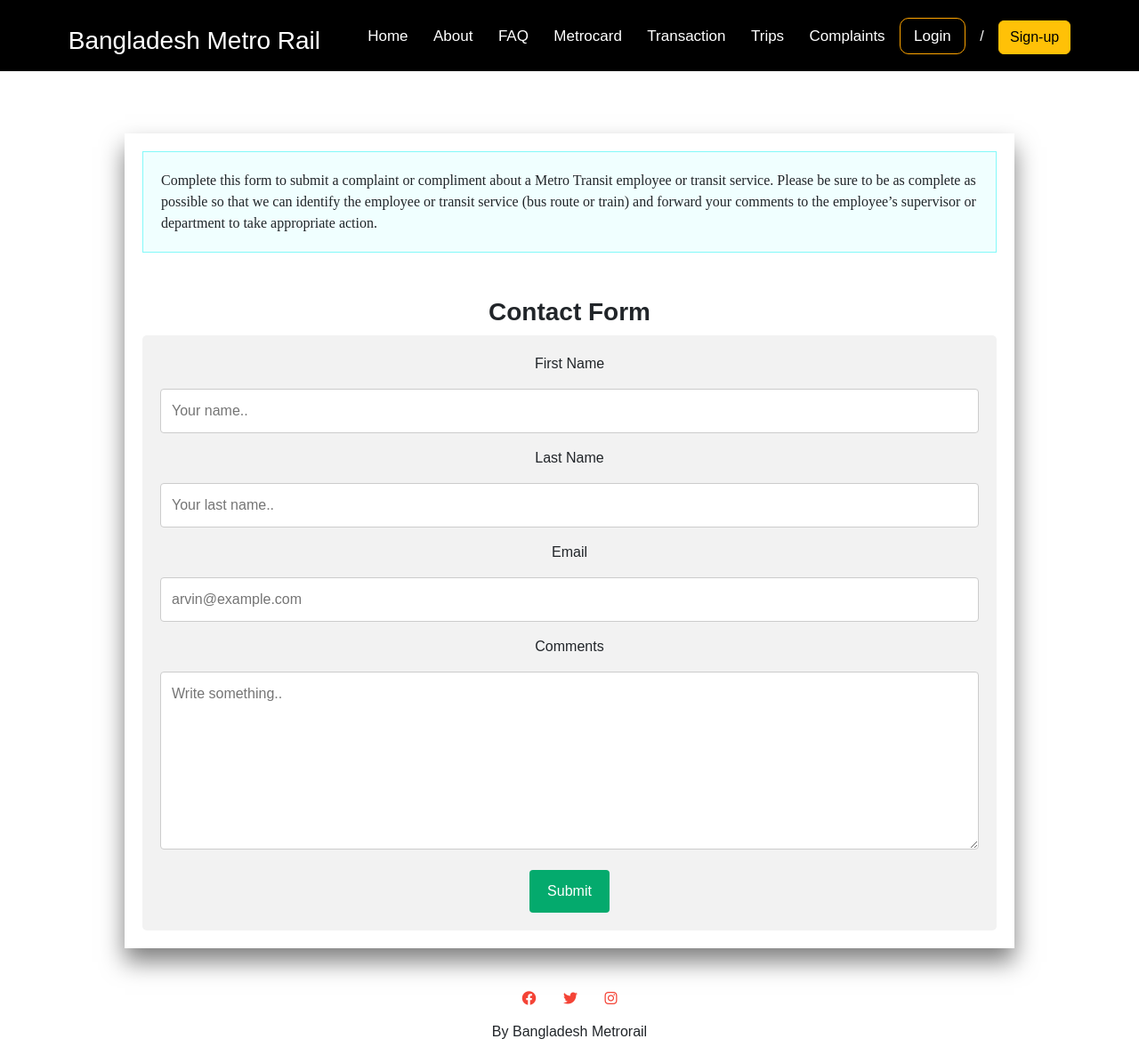
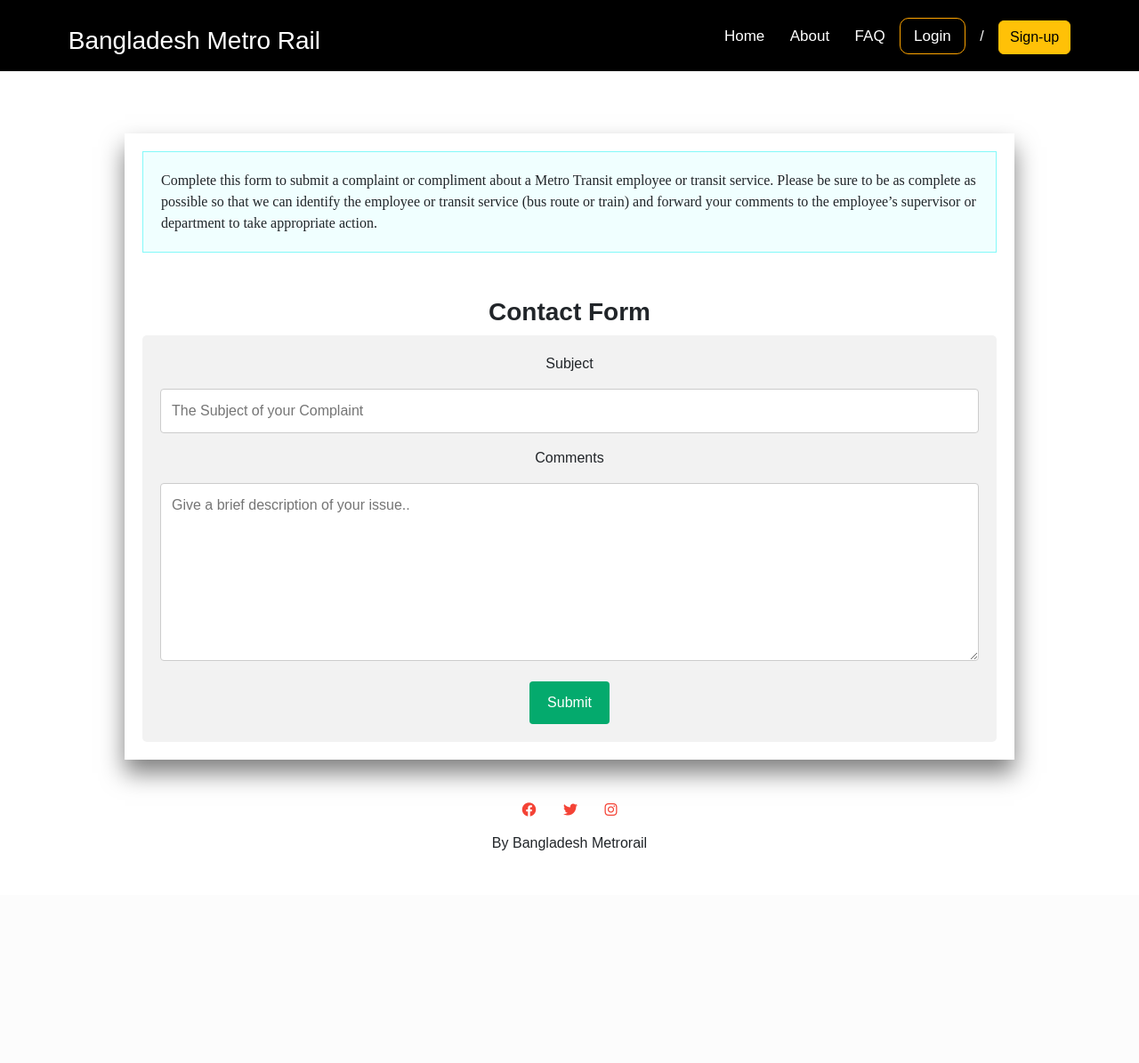
Before and after one commit to ShrCodesNSU/Card-Enrollment-System, a Flask app: page /Complaints in a window 1280 px wide. Shown: the top 1195 px of the page at 89% size. After the commit the page ends 956 px from the top, so only its background shows below. Run offline with Flask 2, Linux system fonts and the light colour scheme; some libraries are stand-ins or nearby versions.

Commit message:
login logout and complaint

```diff
--- a/app.py
+++ b/app.py
@@ -21,7 +21,7 @@ app.config["SESSION_FILE_DIR"] = mkdtemp()
 app.config["SESSION_PERMANENT"] = False
 app.config["SESSION_TYPE"] = "filesystem"
 
-#app.config["SQLALCHEMY_DATABASE_URI"] = "mysql://root:@localhost/metroraileticket.sql"
+#app.config["SQLALCHEMY_DATABASE_URI"] = "mysql://root:password123@localhost/metroraileticket.sql"
 #db = SQLAlchemy(app)
 
 
@@ -38,21 +38,36 @@ app.config["TEMPLATES_AUTO_RELOAD"] = True
 @app.route("/")
 @app.route("/Home")
 def index():
-
-    rows = db.execute("SELECT * FROM accounts WHERE Username = :username", username="Daniel K. Pemberton")
     return render_template("landing.html", rows=rows)
 
 @app.route("/AboutUs")
 def AboutUs():
     return render_template("AboutUs.html")
 
-@app.route("/Complaints")
+@app.route("/Complaints", methods = ["POST", "GET"])
 def Complaints():
-    return render_template("Complaints.html")
+    if request.method == "POST":
+        # Verify that the input fields are not empty
+        if not request.form.get("subject"):
+            return render_template("Complaints.html", submission=True, warning = 1)
+        if not request.form.get("description"):
+                return render_template("Complaints.html", submission=True, warning = 1)
+
+        compSub = request.form.get("subject")
+        compDesc = request.form.get("description")
+
+        print(session["user_id"], file=sys.stderr)
+        db.execute("INSERT INTO complaintTab (accId, ComplaintText, complaintSub) VALUES (:userID, :desc, :sub)", userID=int(session["user_id"]), desc = compDesc, sub = compSub)
+
+        return render_template("Complaints.html", submission=True, warning = 0)
+    else:
+        return render_template("Complaints.html", submission=False, warning = 0)
+
 
 @app.route("/FAQ")
 def FAQ():
-    return render_template("FAQ.html")
+    faqList = db.execute("SELECT * FROM faqList")
+    return render_template("FAQ.html", faqList=faqList)
 
 
 
@@ -61,7 +76,6 @@ def FAQ():
 
 @app.route("/Login", methods=["GET", "POST"])
 def login(warning = 0):
-    print(request.method, file=sys.stderr)
     if request.method == "POST":
         # Verify that the input fields are not empty
         if not request.form.get("loginUser"):
@@ -82,7 +96,7 @@ def login(warning = 0):
             return render_template("Login.html",warning = 1)
 
         # Hold the user's session
-        session["user_id"] = rows[0]["accId"]
+        session["user_id"] = int(rows[0]["accId"])
 
         # Redirect user to home page
         return redirect("/")
--- a/templates/Complaints.html
+++ b/templates/Complaints.html
@@ -5,21 +5,25 @@
 <section style="margin-top: 70px;">
 <div class="complaints">
 <p>Complete this form to submit a complaint or compliment about a Metro Transit employee or transit service. Please be sure to be as complete as possible so that we can identify the employee or transit service (bus route or train) and forward your comments to the employee’s supervisor or department to take appropriate action.</p>
+
+{% if submission == true and warning != 1 %}
+<p style="text-align: center; background: rgba(116, 244, 116, 0.43);">Form Submitted</p>
+{% endif %}
+
+{% if warning == 1 %}
+<p style="text-align: center; background: rgba(252, 17, 0, 0.43);">Missing Informatoins</p>
+{% endif %}
+
 <h3 class="title">Contact Form</h3>
 <div class="complaint-container">
-  <form action="/action_page.php">
-    <label for="fname">First Name</label>
-    <input type="text" id="fname" name="firstname" placeholder="Your name..">
+  <form action="/Complaints" method="post">
 
-    <label for="lname">Last Name</label>
-    <input type="text" id="lname" name="lastname" placeholder="Your last name..">
-
-    <label for="email">Email</label>
-    <input type="text" id="email" name="email" placeholder="arvin@example.com">
+    <label for="subject">Subject</label>
+    <input type="text" id="subject" name="subject" placeholder="The Subject of your Complaint">
 
 
-    <label for="subject">Comments</label>
-    <textarea id="subject" name="subjects" placeholder="Write something.." style="height:200px"></textarea>
+    <label for="description">Comments</label>
+    <textarea id="description" name="description" placeholder="Give a brief description of your issue.." style="height:200px"></textarea>
 
     <input type="submit" value="Submit">
   </form>
--- a/templates/layout.html
+++ b/templates/layout.html
@@ -24,13 +24,13 @@
                 <li><a href="Home">Home</a></li>
                 <li><a href="AboutUs">About</a></li>
                 <li><a href="FAQ">FAQ</a></li>
+
+
+                {% if session.user_id %}
                 <li><a href="Metrocard">Metrocard</a></li>
                 <li><a href="Transaction">Transaction</a></li>
                 <li><a href="TripsAndBooking">Trips</a></li>
                 <li><a href="Complaints">Complaints</a></li>
-
-
-                {% if session.user_id %}
                 <a href="Logout" style="border: 1px solid orange; padding: 10px 15px 10px 15px;  border-radius: 10px; ">Logout</a>
 
 
```
Also changed, not shown: templates/FAQ.html (+6 -25 lines), metroRail.db.
